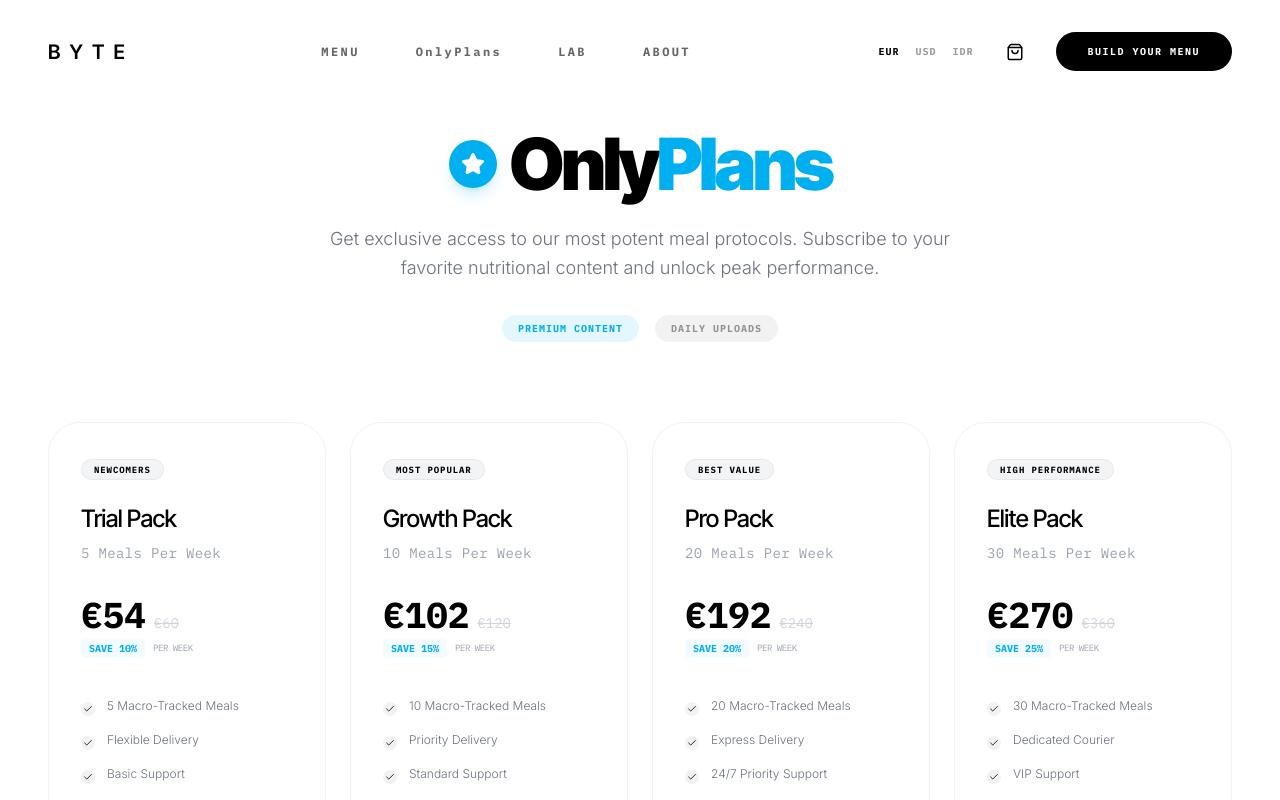
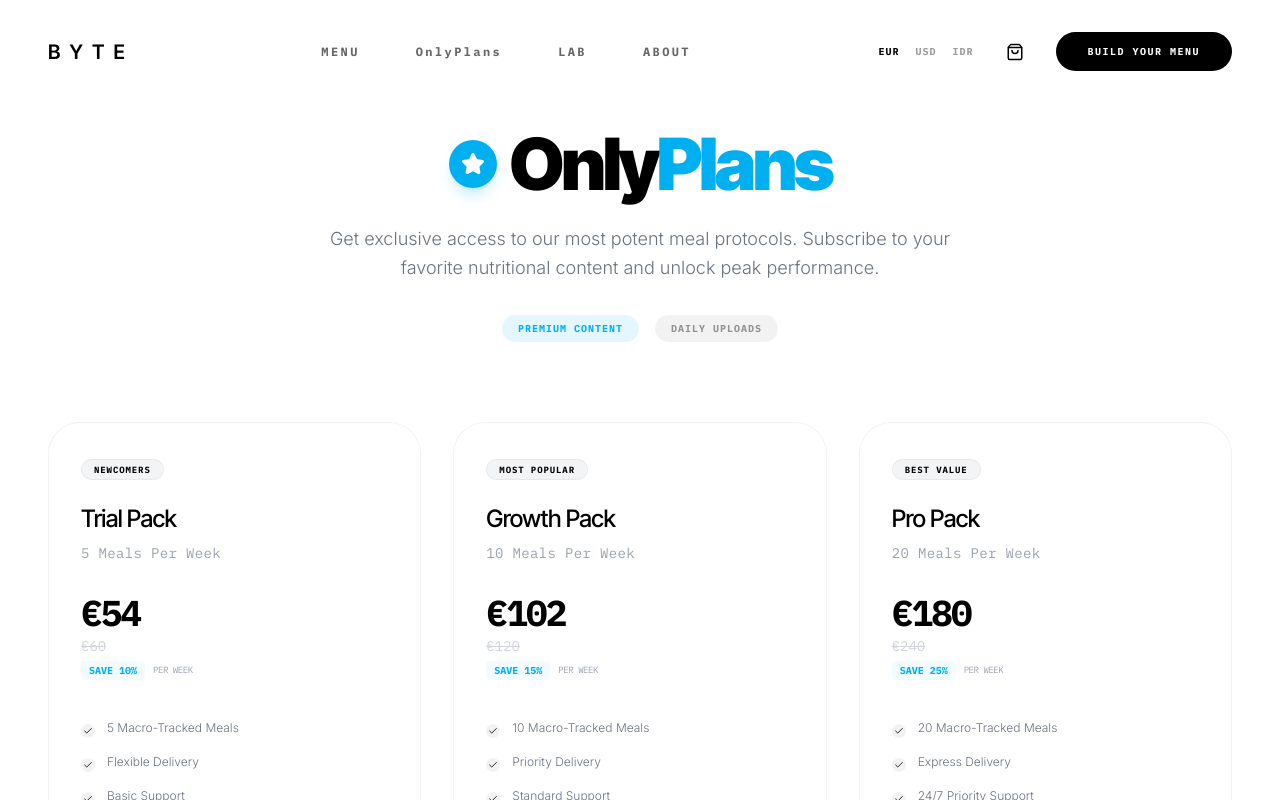
Before and after one commit to gitcipi/BYTELAB, a React (Vite) app: page /plans in a window 1280 px wide. Shown: the top 800 px of the page. Built offline with nearby package versions, Linux system fonts and the light colour scheme.

Commit message:
fix(onlyplans): fix price overflow and switch to 3-column layout

```diff
--- a/src/pages/Plans.tsx
+++ b/src/pages/Plans.tsx
@@ -58,21 +58,11 @@ const Plans = () => {
       id: 'pro',
       name: 'Pro Pack',
       meals: 20,
-      discount: 20,
+      discount: 25,
       basePrice: 240,
       tag: 'Best Value',
       features: ['20 Macro-Tracked Meals', 'Express Delivery', '24/7 Priority Support', 'Free Lab Customization'],
       color: 'emerald-500'
-    },
-    {
-      id: 'elite',
-      name: 'Elite Pack',
-      meals: 30,
-      discount: 25,
-      basePrice: 360,
-      tag: 'High Performance',
-      features: ['30 Macro-Tracked Meals', 'Dedicated Courier', 'VIP Support', 'Custom Macro Scaling'],
-      color: 'orange-500'
     }
   ];
 
@@ -110,7 +100,7 @@ const Plans = () => {
           initial="hidden"
           animate="visible"
           variants={staggerContainer}
-          className="grid grid-cols-1 md:grid-cols-2 lg:grid-cols-4 gap-6"
+          className="grid grid-cols-1 md:grid-cols-3 gap-8"
         >
           {mealPackages.map((pkg) => {
             const discountedPrice = pkg.basePrice * (1 - pkg.discount / 100);
@@ -135,9 +125,9 @@ const Plans = () => {
                   </div>
 
                   <div className="mb-10">
-                    <div className="flex items-baseline gap-2 mb-1">
-                      <span className="text-4xl font-mono font-bold text-black">{formatPrice(discountedPrice)}</span>
-                      <span className="text-sm font-mono text-gray-300 line-through">{formatPrice(pkg.basePrice)}</span>
+                    <div className="flex flex-col mb-2">
+                      <span className="text-4xl font-mono font-bold text-black tracking-tighter leading-none mb-2">{formatPrice(discountedPrice)}</span>
+                      <span className="text-sm font-mono text-gray-300 line-through leading-none">{formatPrice(pkg.basePrice)}</span>
                     </div>
                     <div className="flex items-center gap-2">
                       <span className="text-[10px] font-mono font-bold text-[#00aff0] bg-[#00aff0]/5 px-2 py-0.5 rounded">SAVE {pkg.discount}%</span>
```
